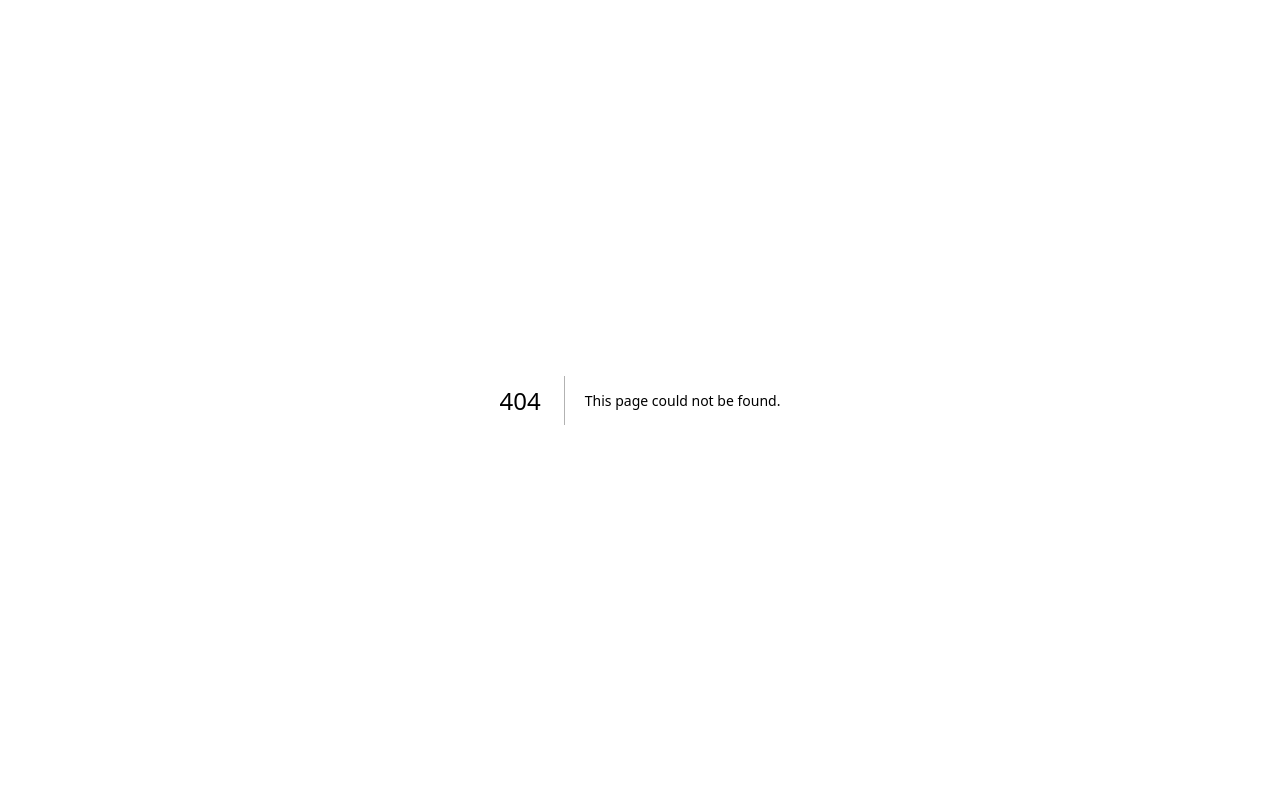
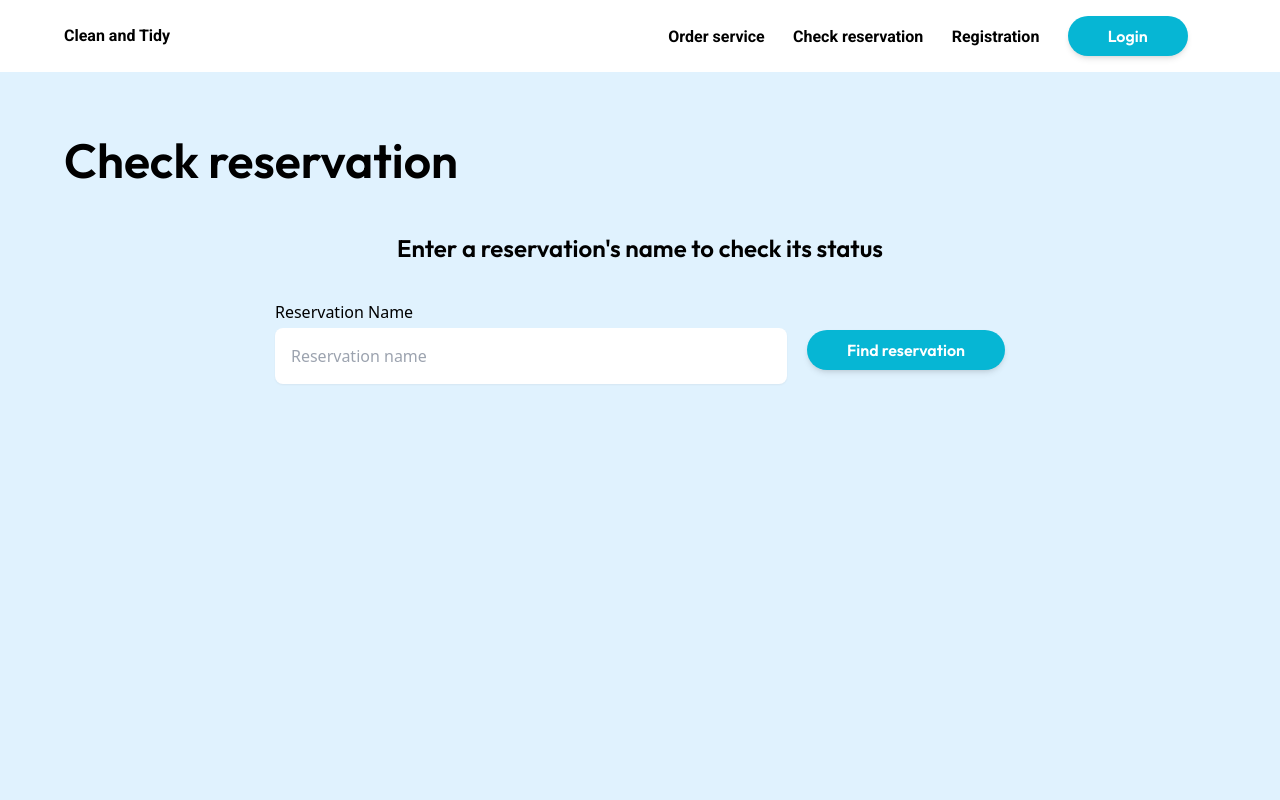
Before and after one commit to mardyc754/clean-and-tidy-client, a Next.js app: page /check-reservation in a window 1280 px wide. Before the commit this address had no page. Shown: the top 800 px of the page. Built offline with nearby package versions, Linux system fonts and the light colour scheme.

Commit message:
Create check reservation page layout (#25)

```diff
--- /dev/null
+++ b/src/pages/check-reservation.tsx
@@ -0,0 +1,56 @@
+// import type { InferGetServerSidePropsType, GetServerSideProps } from 'next';
+import { FormProvider, useForm, type SubmitHandler } from 'react-hook-form';
+import { Button } from '~/components/atoms/buttons';
+import { Heading1 } from '~/components/atoms/typography/headings';
+import { Textfield } from '~/components/molecules/form-fields';
+
+import { PageWrapper } from '~/components/template';
+
+type CheckReservationData = { reservationName: string };
+
+const CheckReservation = () => {
+  const methods = useForm<CheckReservationData>();
+  const onSubmit: SubmitHandler<CheckReservationData> = (data, e) => {
+    e?.preventDefault();
+    // TODO: fetch the reservation data here
+  };
+
+  return (
+    <PageWrapper title="Check Reservation">
+      <div className="p-16">
+        <Heading1>Check reservation</Heading1>
+        <div className="flex flex-col items-center py-8">
+          <p className="my-4 font-emphasize text-2xl">
+            {"Enter a reservation's name to check its status"}
+          </p>
+          <FormProvider {...methods}>
+            <form
+              className="flex w-full flex-col py-4 md:flex-row md:justify-center md:space-x-5"
+              onSubmit={methods.handleSubmit(onSubmit)}
+            >
+              <Textfield
+                name="reservationName"
+                label="Reservation name"
+                wrapperProps="flex-1 md:max-w-[40vw]"
+              />
+              <Button type="submit" className="self-center">
+                Find reservation
+              </Button>
+            </form>
+          </FormProvider>
+        </div>
+      </div>
+    </PageWrapper>
+  );
+};
+
+// export const getServerSideProps = (async () => {
+//   const data = await getAllServices({ primaryOnly: true });
+//   if ('hasError' in data) {
+//     return { props: { data: [] } }; // temporary
+//   }
+
+//   return { props: { data } };
+// }) satisfies GetServerSideProps<{ data: Service[] | BackendBasicErrorData }>;
+
+export default CheckReservation;
```
